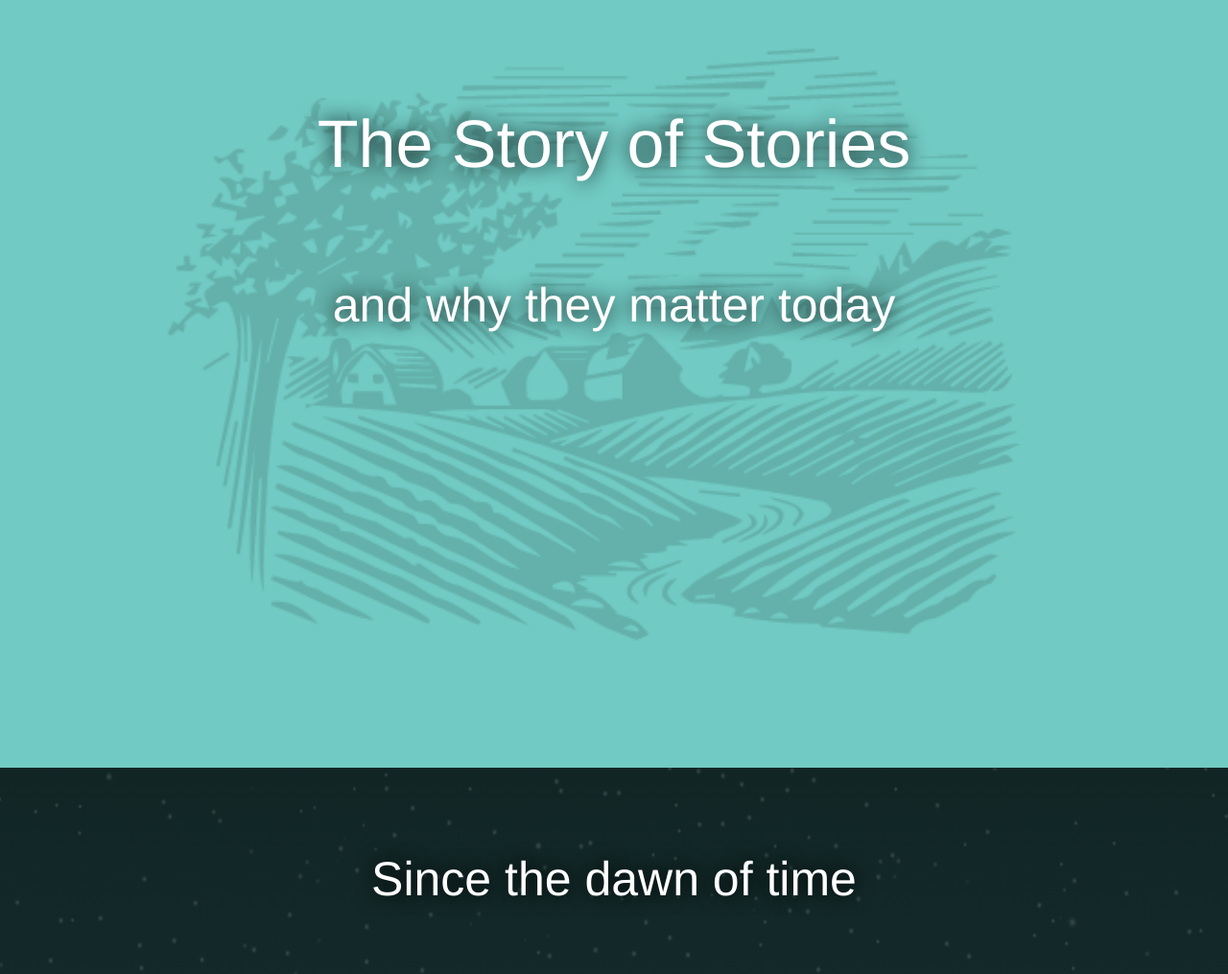
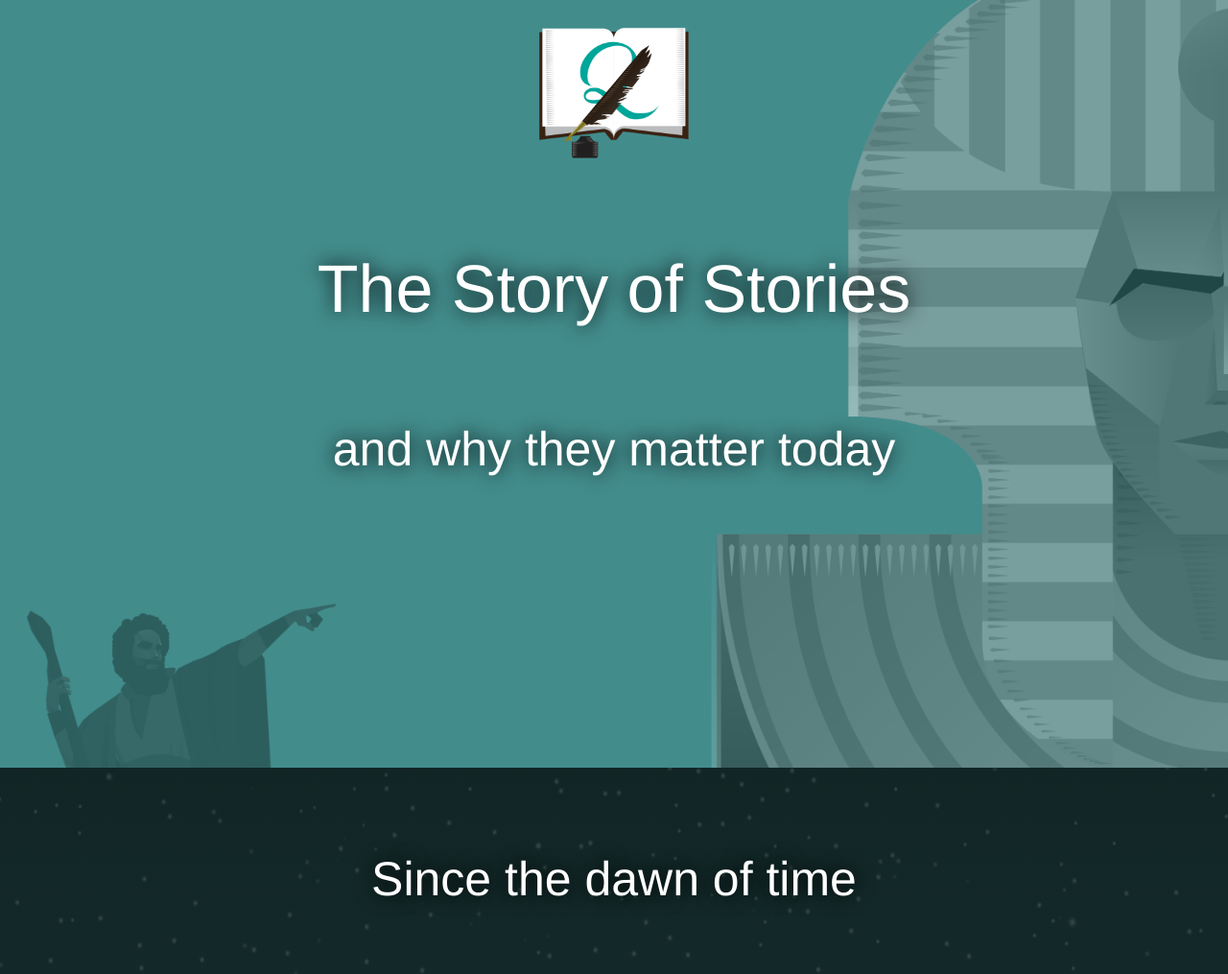
Before and after one commit to Quillor/StoryOfStories, a PHP site: page / in a window 1280 px wide. Shown: the top 1015 px of the page at 96% size. Run offline with PHP 8.4, Linux system fonts and the light colour scheme; some libraries are stand-ins or nearby versions.

Commit message:
Cover Photos
-Added Cover photo images to intro and call out section.

```diff
--- a/css/style.css
+++ b/css/style.css
@@ -35,10 +35,14 @@ section {
   background-position: bottom; }
 
 #intro {
-  background-image: url("../img/back.png");
-  background-image: url("../img/back.png");
+  background-image: url("../img/bg/introBack.png");
+  background-image: url("../img/bg/introBack.png");
+  background-color: #438c8c;
   background-size: 100%;
   background-repeat: no-repeat; }
+  #intro * #quill {
+    width: 100%;
+    max-width: 200px; }
 
 #dawn {
   padding: 0;
@@ -101,27 +105,32 @@ section {
   background-image: url("../img/bg/dawnBack.png"), -webkit-linear-gradient(#112525 0, #1a3636 100%);
   background-image: url("../img/bg/dawnBack.png"), linear-gradient(to   , #1a3636 100%); }
   #moses * #mosesMoses {
-    margin-bottom: -100px;
+    margin-bottom: -200px;
     margin-left: -100px;
     width: 100%;
     max-width: 1000px; }
+  #moses #moses-ground {
+    width: 100%;
+    margin-top: -100px; }
 
 #today {
+  background-image: url("../img/bg/todayBack.png");
+  background-image: url("../img/bg/todayBack.png");
   background-color: #dd4e1d;
   padding: 100px 0; }
 
 #newscaster * #newscastMan {
-  margin-top: 400px;
-  margin-bottom: -80px;
+  margin-top: 10px;
+  margin-bottom: -180px;
   z-index: 5; }
 
 #ceos {
   background-color: #112525; }
   #ceos * .row {
-    margin-bottom: -200px; }
+    margin-bottom: 0; }
   #ceos * .ceos {
     width: 100%;
-    margin-bottom: -80px; }
+    margin-bottom: -20px; }
   #ceos * .logos {
     width: 100%;
     max-width: 80px;
@@ -131,4 +140,10 @@ section {
   background-image: url("../img/bg/o3Back.jpg");
   background-image: url("../img/bg/o3Back.jpg"); }
 
+#end {
+  background-image: url("../img/bg/woodBack.jpg");
+  background-image: url("../img/bg/woodBack.jpg");
+  background-repeat: repeat;
+  background-size: 600px; }
+
 /*# sourceMappingURL=style.css.map */
--- a/index.html
+++ b/index.html
@@ -30,9 +30,9 @@
     <section id="intro" class="container-fluid ">
         <div class="content">
           <div class="container">
+            <img id="quill" src="img/quill.png" class="center-block">
             <h1 class="text-center">The Story of Stories</h1>
             <h2 class="text-center">and why they matter today</h2>
-            <img id="quill" src="img/object.png" class="pull-right disappear">
           </div>
         </div>
       </section>
@@ -416,7 +416,7 @@
             </div>
           </div>
         </div>
-        <img id="moses-ground" alt="Egypt" src="img/moses-egypt-ground.png" class="center-block">
+        <img id="moses-ground" alt="Egypt" src="img/dawn-ground.png" class="center-block">
 
     </section>
     <section id="today" class="container-fluid">
@@ -480,7 +480,7 @@
           <div class="container">
             <h2 class="text-center">Let's tell great stories together</h2>
             <h3 class="text-center">Want me on your team?</h3>
-            <a href="mailto:tim@quillor.com" class="btn-primary text-center center-block">Let's take the next steps forward</a>
+            <a href="mailto:tim@quillor.com" class="button text-center center-block">Let's take the next steps forward</a>
           </div>
         </div>
     </section>
--- a/sass/style.sass
+++ b/sass/style.sass
@@ -16,6 +16,7 @@ h1,h2,h3
 $blue-base: #438c8c
 $yellow-base: #dd851d
 $orange-base: #dd4e1d
+
 // Sizes
 
 //z-index zones
@@ -43,10 +44,13 @@ section
 	background-position: bottom
 
 #intro
-	@include background-image(url("../img/back.png"))
+	@include background-image(url("../img/bg/introBack.png"))
+	background-color: darken($blue-base, 0%)
 	background-size: 100%
 	background-repeat: no-repeat
-
+	* #quill
+		width: 100%
+		max-width: 200px
 #dawn
 	@include padding(0px)
 	@include background-image(url("../img/bg/dawnBack.png"), linear-gradient( darken($blue-base, 30%) 0, darken($blue-base, 25%) 100%))
@@ -87,32 +91,37 @@ section
 #moses
 	@include padding(0px)
 	@include background-image(url("../img/bg/dawnBack.png"), linear-gradient( darken($blue-base, 30%) 0, darken($blue-base, 25%) 100%))
-
 	* #mosesMoses
-		@include margin (null null -100px -100px)
+		@include margin (null null -200px -100px)
 		width: 100%
 		max-width: 1000px
+	#moses-ground
+		width: 100%
+		@include margin (-100px null null null )
 #today
+	@include background-image(url("../img/bg/todayBack.png"))
 	background-color: $orange-base
 	@include padding (100px 0px)
 #newscaster
 	* #newscastMan
-		@include margin (400px null -80px null)
+		@include margin (10px null -180px null)
 		z-index: 5
 #ceos
 	background-color: darken($blue-base, 30%)
 	* .row
-		@include margin (null null -200px null)
+		@include margin (null null 0px null)
 	* .ceos
 		width: 100%
-		@include margin (null null -80px null)
+		@include margin (null null -20px null)
 	* .logos
 		width: 100%
 		max-width: 80px
 		opacity: .5
 #you
 	@include background-image(url("../img/bg/o3Back.jpg"))
+#end
+	@include background-image(url("../img/bg/woodBack.jpg"))
+	background-repeat: repeat
+	background-size: 600px
 
-
-#end
 #cta
```
Also changed, not shown: img/bg/introBack.png (added), img/bg/todayBack.png (added), img/bg/woodBack.jpg (added), img/newscaster-newscaster.png (added), img/newscaster-newscater.png (deleted), img/quill.png (added), 1 other file.
